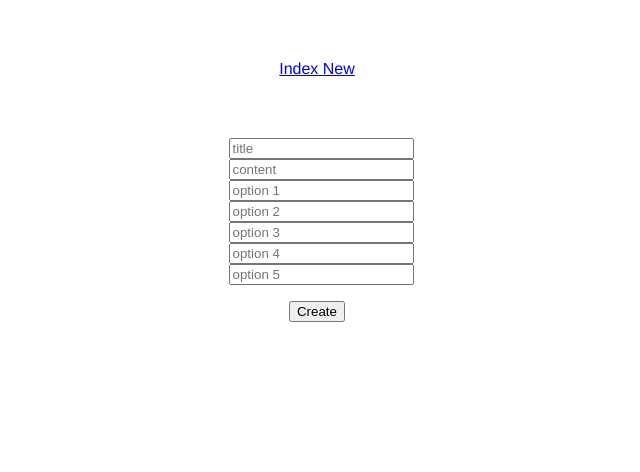
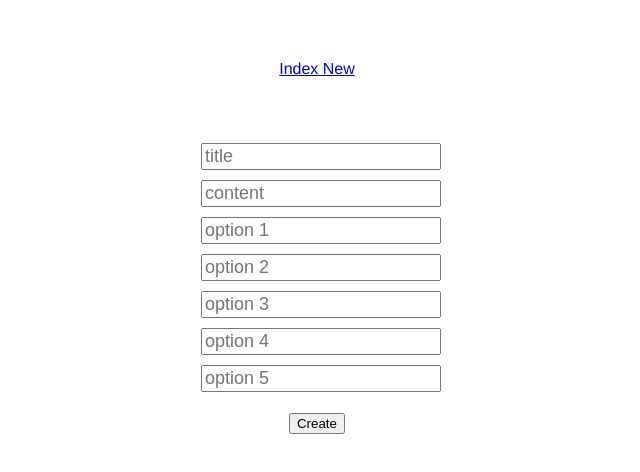
Before and after one commit to matsuihidetoshi/quesgen_front, a Vue app: page /questions/new in a window 1280 px wide. Shown: the top 472 px of the page, without its empty margins (323-963 px from the left). Built offline with nearby package versions, Linux system fonts and the light colour scheme.

Commit message:
modified form size

```diff
--- a/src/components/questions/new.vue
+++ b/src/components/questions/new.vue
@@ -62,4 +62,8 @@ export default {
 .error {
     color: red;
 }
+input {
+    font-size: 18px;
+    margin: 5px;
+}
 </style>
```
